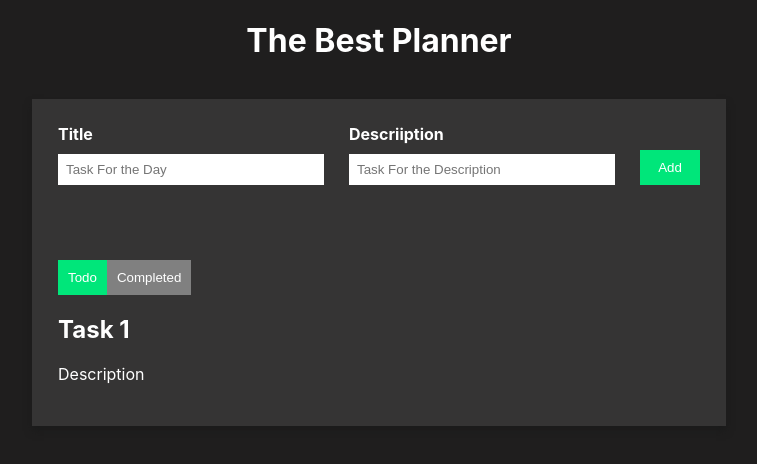
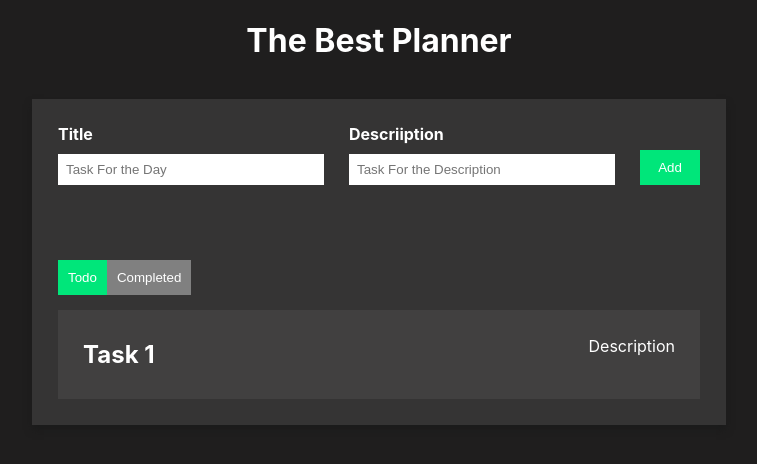
Before and after one commit to MBUDA-BRANICE-NJIRA/Todo-List-Pro., a React (Create React App) app: page / in a window 1280 px wide. Shown: the top 464 px of the page, without its empty margins (261-1018 px from the left). Built offline with nearby package versions, Linux system fonts and the light colour scheme.

Commit message:
SStyled the lidt section

```diff
--- a/src/App.css
+++ b/src/App.css
@@ -81,3 +81,18 @@ h1{
 .active{
   background-color: rgb(0, 230, 122);
 }
+.displayArea{
+  display: flex;
+  flex-direction: column;
+}
+
+.items{
+  background-color: #414040;
+  display: flex;
+  justify-content: space-between;
+  padding: 25px;
+  padding-bottom: 10px;
+  padding-top: 10px;
+  margin-top: 15px;
+
+}
--- a/src/App.js
+++ b/src/App.js
@@ -46,7 +46,9 @@ function App() {
             <p> Description</p>
           </div>
         </div>
+
       </div>
+
     </div>
   );
 }
```
